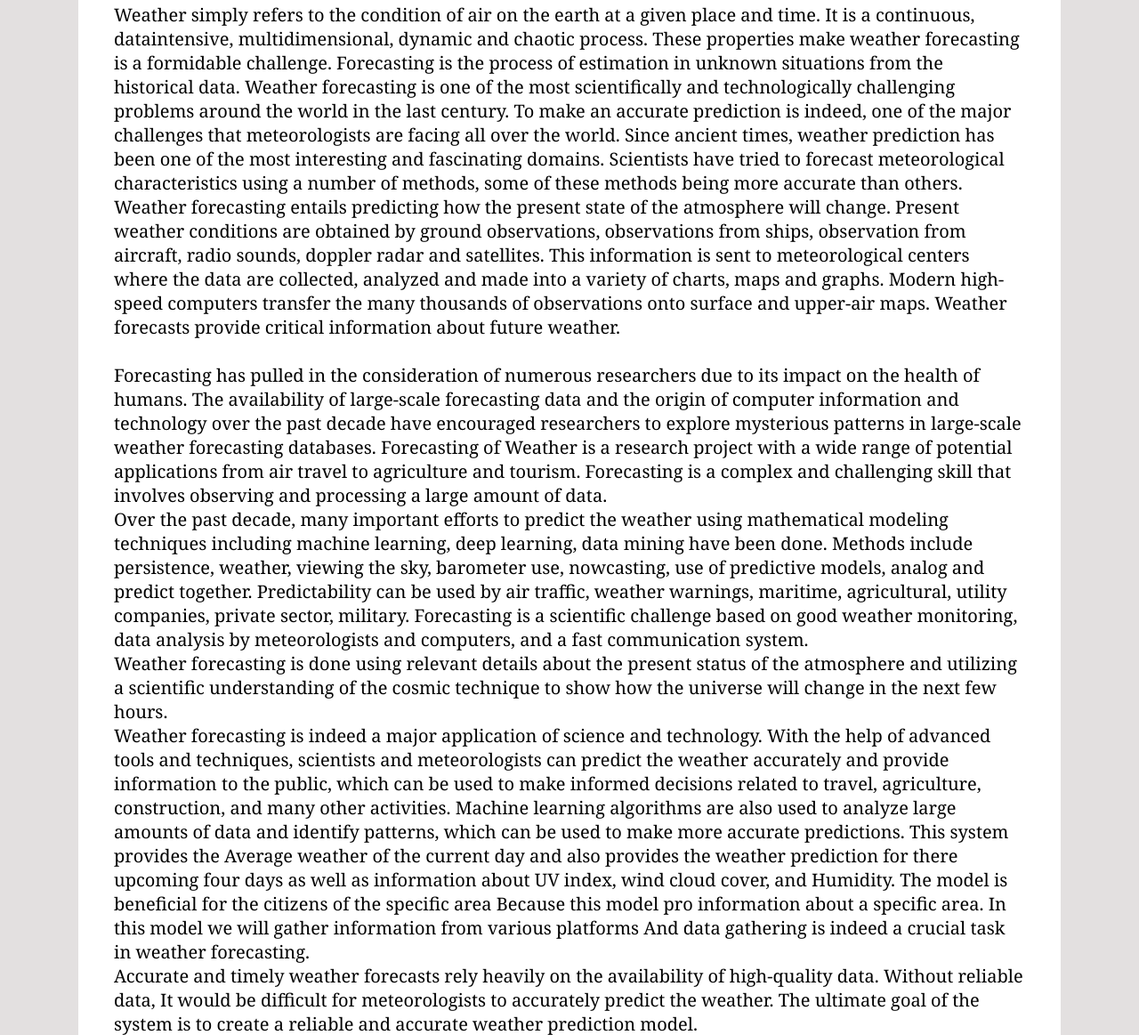
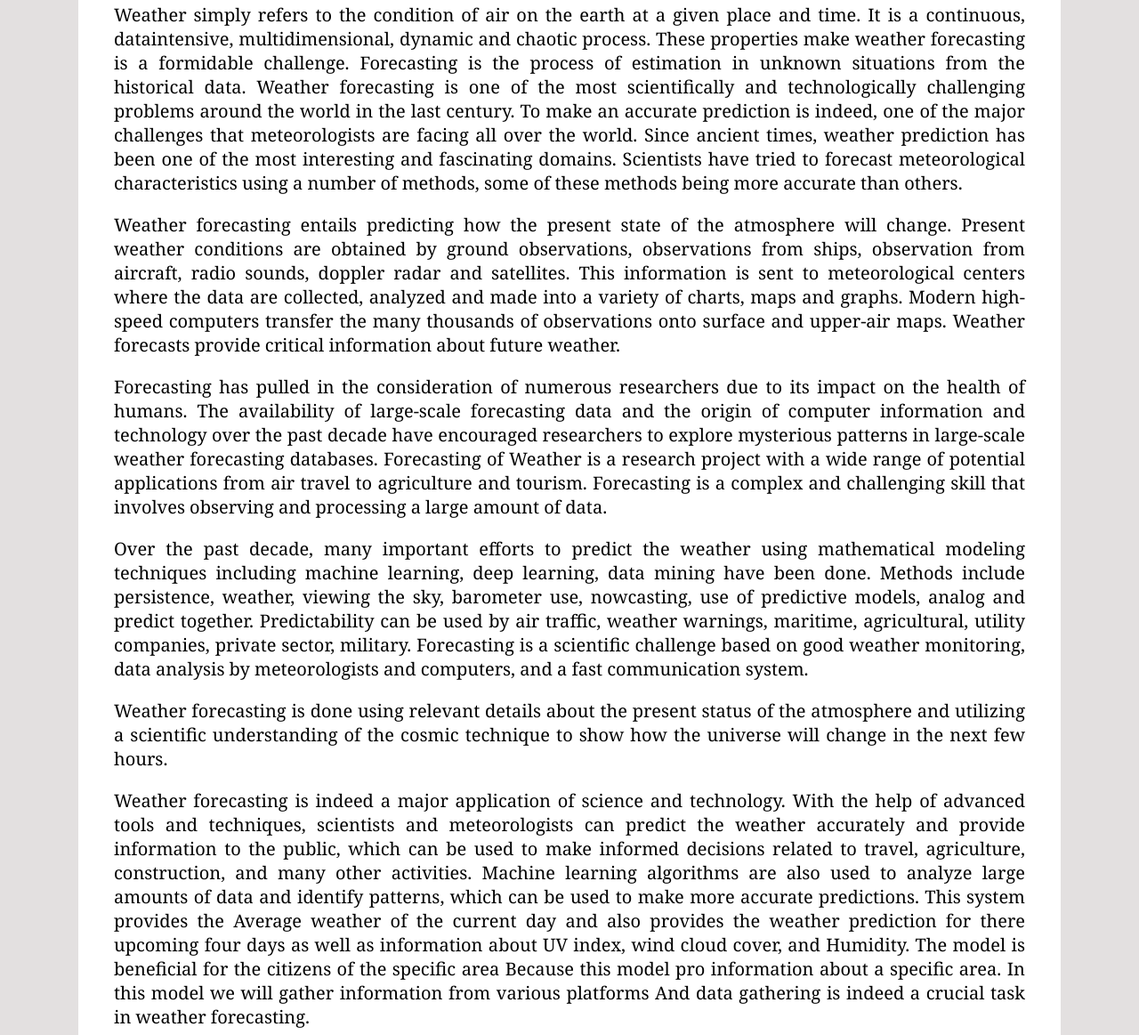
Before and after one commit to Aditya0Kumar/Weather-Forecasting, a plain HTML site: page complete/survey.html in a window 1280 px wide. Shown: the part 323-1486 px from the top of the page at 89% size. Drawn offline with Linux system fonts and the light colour scheme.

Commit message:
Update survey.html

```diff
--- a/complete/survey.html
+++ b/complete/survey.html
@@ -20,7 +20,7 @@
         </header>
         <main class="subpart">
             <h1>Introduction</h1>
-            Weather simply refers to the condition of air on the earth at a given place and time.
+            <p>Weather simply refers to the condition of air on the earth at a given place and time.
             It is a continuous, dataintensive, multidimensional, dynamic and chaotic process.
             These properties make weather forecasting is a
             formidable challenge. Forecasting is the process of estimation in unknown situations from the historical data.
@@ -28,14 +28,14 @@
             in the last century. To make an accurate prediction is indeed, one of the major challenges that meteorologists
             are facing all over the world. Since ancient times, weather prediction has been one of the most interesting and
             fascinating domains. Scientists have tried to forecast meteorological characteristics using a number of methods,
-            some of these methods being more accurate than others.<br>
-            Weather forecasting entails predicting how the present state of the atmosphere will change. Present weather
+            some of these methods being more accurate than others.</p>
+            <p>Weather forecasting entails predicting how the present state of the atmosphere will change. Present weather
             conditions are obtained by ground observations, observations from ships, observation from aircraft, radio
             sounds, doppler radar and satellites. This information is sent to meteorological centers where the data are
             collected, analyzed and made into a variety of charts, maps and graphs. Modern high-speed computers transfer
             the many thousands of observations onto surface and upper-air maps. Weather forecasts provide critical
-            information about future weather.<br>
-            <br>
+            information about future weather.</p>
+            <p>
             Forecasting has pulled in the consideration of numerous
             researchers due to its impact on the health of humans. The
             availability of large-scale forecasting data and the origin of
@@ -45,8 +45,8 @@
             Weather is a research project with a wide range of potential
             applications from air travel to agriculture and tourism.
             Forecasting is a complex and challenging skill that involves
-            observing and processing a large amount of data.<br>
-            Over the past decade, many important efforts to predict the
+            observing and processing a large amount of data.</p>
+            <p>Over the past decade, many important efforts to predict the
             weather using mathematical modeling techniques including
             machine learning, deep learning, data mining have been
             done. Methods include persistence, weather, viewing the sky,
@@ -56,13 +56,12 @@
             private sector, military. Forecasting is a scientific challenge
             based on good weather monitoring, data analysis by
             meteorologists and computers, and a fast communication
-            system.<br>
-            Weather forecasting is done using relevant details about the
+            system.</p>
+            <p>Weather forecasting is done using relevant details about the
             present status of the atmosphere and utilizing a scientific
             understanding of the cosmic technique to show how the universe
-            will change in the next few hours.
-            <br>
-            Weather forecasting is indeed a major application of science and technology. With the help of advanced tools
+            will change in the next few hours.</p>
+            <p>Weather forecasting is indeed a major application of science and technology. With the help of advanced tools
             and techniques, scientists and meteorologists can predict the weather accurately and provide information to
             the public, which can be used to make informed decisions related to travel, agriculture, construction, and many
             other activities. Machine learning algorithms are also used to analyze large amounts of data and identify
@@ -71,11 +70,11 @@
             there upcoming four days as well as information about UV index, wind cloud cover, and Humidity. The model is
             beneficial for the citizens of the specific area Because this model pro information about a specific area. In this
             model we will gather information from various platforms And data gathering is indeed a crucial task in weather
-            forecasting.<br>
+            forecasting.</p><p>
             Accurate and timely weather forecasts rely heavily on the availability of high-quality data. Without reliable
             data, It would be difficult for meteorologists to accurately predict the weather. The ultimate goal of the system
             is to create a reliable and accurate weather prediction model.
-            <br><br>
+            </p><p>
             There are many different end-to-end user predictions. Weather
             alerts are important predictions because they are used for the
             protection of health and property. Predictions based on
@@ -84,7 +83,7 @@
             forecasts are also used by companies to measure more demand
             days to come. Every day people use the weather forecast to find
             out what to wear on a given day.
-            <br><br>
+            </p><br>
             Forecast of future weather is one of the dominant concerns in
             today’s era. Several techniques that have been used to
             forecast future weather are statistical analysis, machine
```
